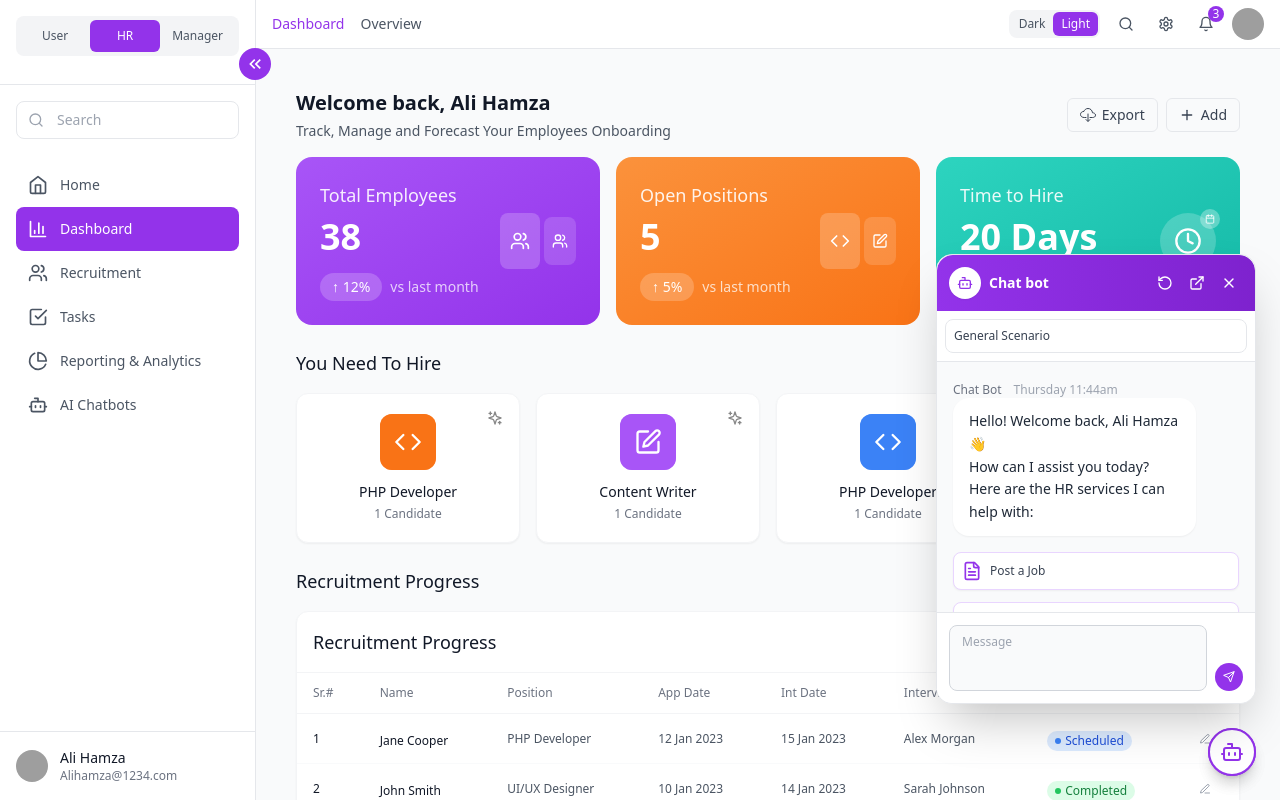
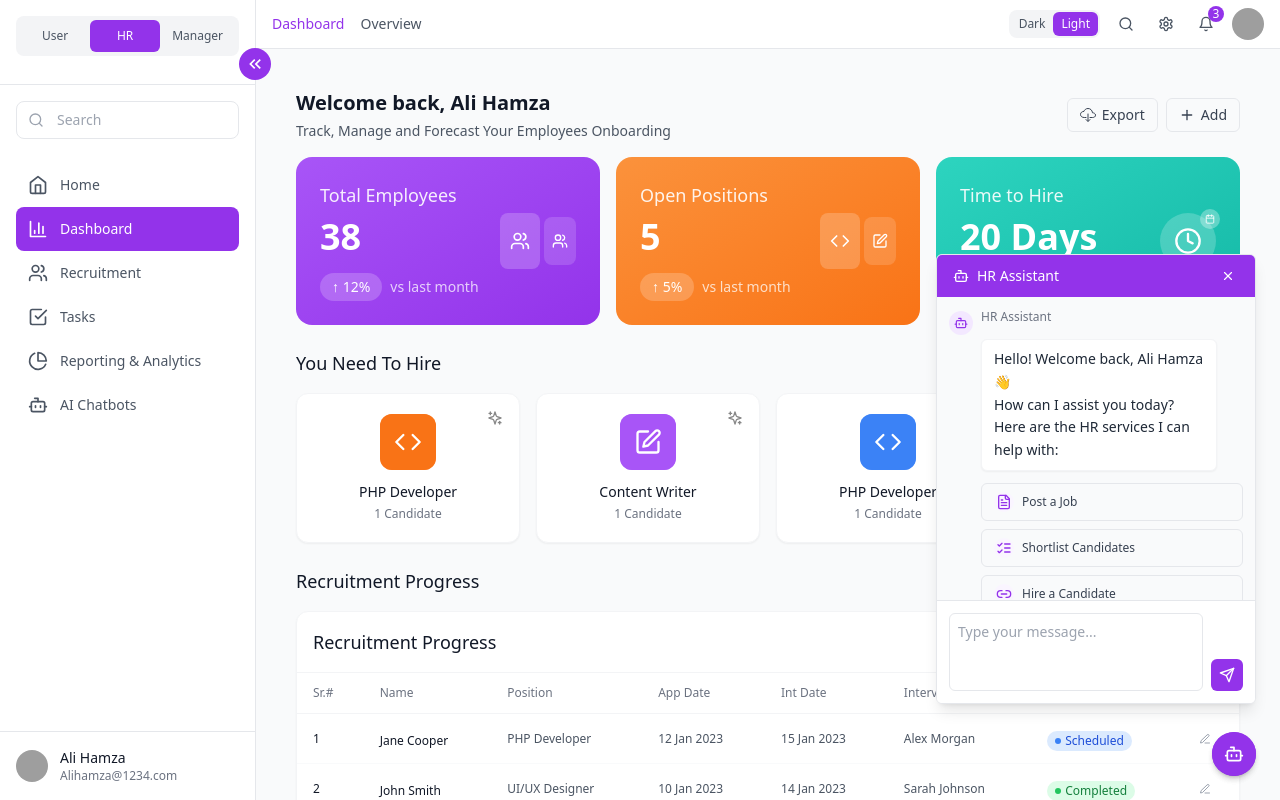
Before and after one commit to sheikhmuhammadzain/talentmanagemnt, a React (Vite) app: page / in a window 1280 px wide. Both pictures are taken after a click on the button 1232 px from the left and 752 px from the top of the page. Built offline with nearby package versions, Linux system fonts and the light colour scheme; grey boxes are pictures that could not be loaded.

Commit message:
jd chat for hr updated

```diff
--- a/src/components/ChatBot.tsx
+++ b/src/components/ChatBot.tsx
@@ -1,5 +1,5 @@
 import React, { useState, useEffect, useRef } from 'react';
-import { Bot, X, Send, RotateCcw, ExternalLink, FileText, ListChecks, Link2, ChevronDown, ChevronUp } from 'lucide-react';
+import { Bot, X, Send, FileText, ListChecks, Link2, ChevronDown, ChevronUp } from 'lucide-react';
 import { getChatResponse } from '../services/chatbotService';
 
 interface Message {
@@ -29,9 +29,9 @@ const ChatBot: React.FC = () => {
   const messagesEndRef = useRef<HTMLDivElement>(null);
 
   const quickActions = [
-    { text: 'Post a Job', icon: <FileText className="w-5 h-5 text-purple-600" /> },
-    { text: 'Shortlist Candidates', icon: <ListChecks className="w-5 h-5 text-purple-600" /> },
-    { text: 'Hire a Candidate', icon: <Link2 className="w-5 h-5 text-purple-600" /> }
+    { text: 'Post a Job', icon: <FileText className="w-4 h-4 text-purple-600" /> },
+    { text: 'Shortlist Candidates', icon: <ListChecks className="w-4 h-4 text-purple-600" /> },
+    { text: 'Hire a Candidate', icon: <Link2 className="w-4 h-4 text-purple-600" /> }
   ];
 
   useEffect(() => {
@@ -154,6 +154,33 @@ const ChatBot: React.FC = () => {
     );
   };
 
+  // Format message content to hide content between --- markers when canvas is shown
+  const formatMessageContent = (content: string, showJobDescription: boolean | undefined, canvasVisible: boolean): string => {
+    // If canvas is not visible or message doesn't have job description, show full content
+    if (!canvasVisible || !showJobDescription) {
+      return content;
+    }
+
+    // If canvas is visible and message has job description, hide content between --- markers
+    const regex = /---\s*\n([\s\S]*?)\n\s*---/;
+    const match = content.match(regex);
+
+    if (match && match.index !== undefined) {
+      // Extract text before and after the job description
+      const beforeJob = content.substring(0, match.index).trim();
+      const afterJob = content.substring(match.index + match[0].length).trim();
+
+      // Return combined text without the job description
+      if (afterJob) {
+        return beforeJob + "\n\n[Job description visible in side panel]" + "\n\n" + afterJob;
+      } else {
+        return beforeJob + "\n\n[Job description visible in side panel]";
+      }
+    }
+
+    return content;
+  };
+
   return (
     <>
       {/* Job Description Canvas (Positioned relative to chat window) */}
@@ -243,88 +270,73 @@ const ChatBot: React.FC = () => {
       {/* Chat Bot Toggle Button */}
       <button
         onClick={() => setIsOpen(!isOpen)}
-        className="fixed bottom-4 right-4 sm:bottom-6 sm:right-6 w-12 h-12 bg-white hover:bg-gray-50 text-purple-600 rounded-full shadow-lg flex items-center justify-center transition-all duration-300 z-50 border-2 border-purple-600"
+        className="fixed bottom-4 right-4 sm:bottom-6 sm:right-6 w-11 h-11 bg-purple-600 text-white rounded-full shadow-md flex items-center justify-center transition-all duration-200 z-50"
       >
-        <Bot className="w-6 h-6" />
+        <Bot className="w-5 h-5" />
       </button>
 
       {/* Chat Window */}
       {isOpen && (
-        <div className="fixed bottom-20 right-4 sm:bottom-24 sm:right-6 w-72 sm:w-80 max-w-[calc(100vw-2rem)] sm:max-w-[calc(100vw-3rem)] h-[400px] sm:h-[450px] max-h-[calc(100vh-8rem)] bg-white rounded-2xl shadow-2xl border border-gray-200 flex flex-col z-50 overflow-hidden">
+        <div className="fixed bottom-20 right-4 sm:bottom-24 sm:right-6 w-72 sm:w-80 max-w-[calc(100vw-2rem)] sm:max-w-[calc(100vw-3rem)] h-[400px] sm:h-[450px] max-h-[calc(100vh-8rem)] bg-white rounded-md shadow-lg border border-gray-200 flex flex-col z-50 overflow-hidden">
           {/* Header */}
-          <div className="bg-gradient-to-r from-purple-600 to-purple-700 text-white px-3 py-3 flex items-center justify-between rounded-t-2xl">
+          <div className="bg-purple-600 text-white px-4 py-2.5 flex items-center justify-between">
             <div className="flex items-center gap-2">
-              <div className="w-8 h-8 bg-white rounded-full flex items-center justify-center shadow-sm">
-                <Bot className="w-4 h-4 text-purple-600" />
-              </div>
-              <h3 className="font-semibold text-white text-sm">Chat bot</h3>
+              <Bot className="w-4 h-4" />
+              <h3 className="font-medium text-white text-sm">HR Assistant</h3>
             </div>
-            <div className="flex items-center gap-1">
-              <button className="p-1.5 hover:bg-white/20 rounded-full transition-colors">
-                <RotateCcw className="w-4 h-4" />
-              </button>
-              <button className="p-1.5 hover:bg-white/20 rounded-full transition-colors">
-                <ExternalLink className="w-4 h-4" />
-              </button>
+            <div className="flex items-center">
               <button
                 onClick={() => setIsOpen(false)}
-                className="p-1.5 hover:bg-white/20 rounded-full transition-colors"
+                className="p-1 hover:bg-white/10 rounded transition-colors"
               >
-                <X className="w-4 h-4" />
+                <X className="w-3.5 h-3.5" />
               </button>
             </div>
           </div>
 
-          {/* General Scenario Bar */}
-          <div className="p-2 bg-white border-b border-gray-200">
-            <div className="p-2 bg-white border border-gray-200 rounded-lg">
-              <p className="text-xs text-gray-700">General Scenario</p>
-            </div>
-          </div>
-
           {/* Messages Container */}
-          <div className="flex-1 bg-gray-50 p-4 overflow-y-auto">
+          <div className="flex-1 bg-gray-50 p-3 overflow-y-auto">
             {messages.map((message, index) => (
-              <div key={index} className="mb-6">
+              <div key={index} className="mb-3">
                 {message.type === 'bot' ? (
-                  <div className="flex items-start gap-3">
-                    <div className="text-xs text-gray-500 font-medium mt-1">
-                      Chat Bot
+                  <div className="flex items-start gap-2 mb-1">
+                    <div className="w-6 h-6 rounded-full bg-purple-100 flex items-center justify-center mt-0.5 shrink-0">
+                      <Bot className="w-3.5 h-3.5 text-purple-600" />
                     </div>
-                    <div className="text-xs text-gray-400 mt-1">
-                      {message.timestamp}
+                    <div className="text-xs text-gray-500">
+                      HR Assistant
                     </div>
                   </div>
                 ) : (
-                  <div className="flex justify-end mb-2">
-                    <div className="text-xs text-gray-500 font-medium">
+                  <div className="flex justify-end mb-1">
+                    <div className="text-xs text-gray-500">
                       You
                     </div>
                   </div>
                 )}
 
-                <div className={`${message.type === 'bot' ? 'text-left' : 'flex justify-end'}`}>
+                <div className={`${message.type === 'bot' ? 'pl-8' : 'flex justify-end'}`}>
                   <div className={`
                     ${message.type === 'bot'
-                      ? 'bg-white text-gray-800 max-w-[85%]'
-                      : 'bg-purple-600 text-white max-w-[70%]'
+                      ? 'bg-white text-gray-800 max-w-[90%] border border-gray-100'
+                      : 'bg-purple-600 text-white max-w-[85%]'
                     }
-                    rounded-2xl px-4 py-3 shadow-sm
+                    rounded-md px-3 py-2 shadow-sm
                   `}>
                     <p className="text-sm leading-relaxed whitespace-pre-line">
-                      {message.content}
+                      {formatMessageContent(message.content, message.showJobDescription, showCanvas)}
                     </p>
 
                     {message.showJobDescription && !showCanvas && (
                       <div
-                        className="mt-3 pt-3 border-t border-gray-200 text-blue-600 text-sm cursor-pointer"
+                        className={`mt-2 pt-2 border-t ${message.type === 'bot' ? 'border-gray-100 text-purple-600' : 'border-purple-500/30 text-white'} text-xs font-medium cursor-pointer`}
                         onClick={() => {
                           setShowCanvas(true);
                           setCurrentJustification(message.justification || null);
                         }}
                       >
-                        <div className="flex items-center gap-1">
-                          <FileText className="w-4 h-4" />
+                        <div className="flex items-center gap-1.5">
+                          <FileText className="w-3.5 h-3.5" />
                           <span>View job description</span>
                         </div>
                       </div>
@@ -334,15 +346,17 @@ const ChatBot: React.FC = () => {
 
                 {/* Quick Actions - only show after first bot message */}
                 {message.type === 'bot' && index === 0 && (
-                  <div className="mt-4 space-y-3">
+                  <div className="mt-3 pl-8 grid grid-cols-1 gap-2">
                     {quickActions.map((action, actionIndex) => (
                       <button
                         key={actionIndex}
                         onClick={() => handleQuickAction(action.text)}
-                        className="w-full flex items-center gap-2 p-2 border border-purple-200 rounded-lg hover:border-purple-300 hover:bg-purple-50 transition-all duration-200 bg-white shadow-sm"
+                        className="flex items-center gap-2 px-3 py-2 border border-gray-200 rounded-md hover:bg-white transition-all bg-gray-50"
                       >
+                        <div className="w-5 h-5 rounded-full bg-purple-50 flex items-center justify-center">
                         {action.icon}
-                        <span className="text-gray-700 text-xs font-medium">{action.text}</span>
+                        </div>
+                        <span className="text-gray-700 text-xs">{action.text}</span>
                       </button>
                     ))}
                   </div>
@@ -352,10 +366,10 @@ const ChatBot: React.FC = () => {
 
             {/* Loading indicator */}
             {isLoading && (
-              <div className="flex justify-center items-center py-3">
-                <div className="w-2 h-2 bg-purple-600 rounded-full mr-1 animate-bounce"></div>
-                <div className="w-2 h-2 bg-purple-600 rounded-full mr-1 animate-bounce" style={{ animationDelay: '0.2s' }}></div>
-                <div className="w-2 h-2 bg-purple-600 rounded-full animate-bounce" style={{ animationDelay: '0.4s' }}></div>
+              <div className="flex pl-8 items-center py-2">
+                <div className="w-1.5 h-1.5 bg-purple-600 rounded-full mr-1 animate-bounce"></div>
+                <div className="w-1.5 h-1.5 bg-purple-600 rounded-full mr-1 animate-bounce" style={{ animationDelay: '0.2s' }}></div>
+                <div className="w-1.5 h-1.5 bg-purple-600 rounded-full animate-bounce" style={{ animationDelay: '0.4s' }}></div>
               </div>
             )}
             <div ref={messagesEndRef} />
@@ -363,7 +377,7 @@ const ChatBot: React.FC = () => {
 
           {/* Input Field */}
           <div className="p-3 bg-white border-t border-gray-200">
-            <div className="flex items-center gap-2">
+            <div className="flex items-end">
               <textarea
                 value={inputValue}
                 onChange={(e) => setInputValue(e.target.value)}
@@ -373,17 +387,17 @@ const ChatBot: React.FC = () => {
                     handleSendMessage();
                   }
                 }}
-                placeholder="Message"
-                className="flex-1 px-3 py-2 border border-gray-300 rounded-lg text-xs focus:outline-none focus:ring-2 focus:ring-purple-500 focus:border-transparent bg-gray-50 resize-none max-h-20 min-h-[3em]"
+                placeholder="Type your message..."
+                className="flex-1 p-2 border border-gray-200 rounded-md text-sm focus:outline-none focus:border-purple-400 bg-white resize-none min-h-[4.5em] max-h-[6.5em] overflow-y-auto"
                 rows={3}
                 disabled={isLoading}
               />
               <button
                 onClick={handleSendMessage}
-                className={`p-2 self-end ${isLoading ? 'bg-purple-400' : 'bg-purple-600 hover:bg-purple-700'} text-white rounded-full transition-colors duration-200`}
+                className={`p-2 ml-2 ${isLoading ? 'bg-purple-400' : 'bg-purple-600'} text-white rounded-md`}
                 disabled={isLoading}
               >
-                <Send className="w-3 h-3" />
+                <Send className="w-4 h-4" />
               </button>
             </div>
           </div>
```
